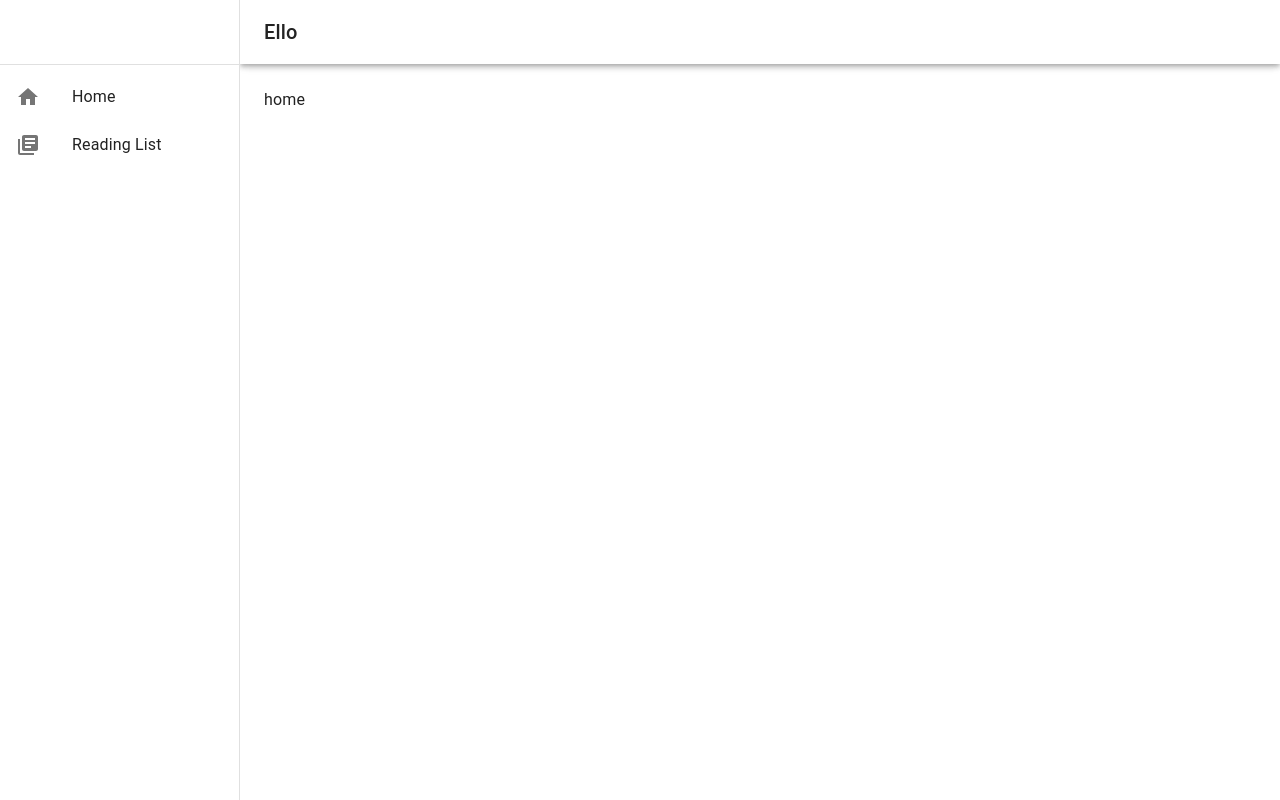
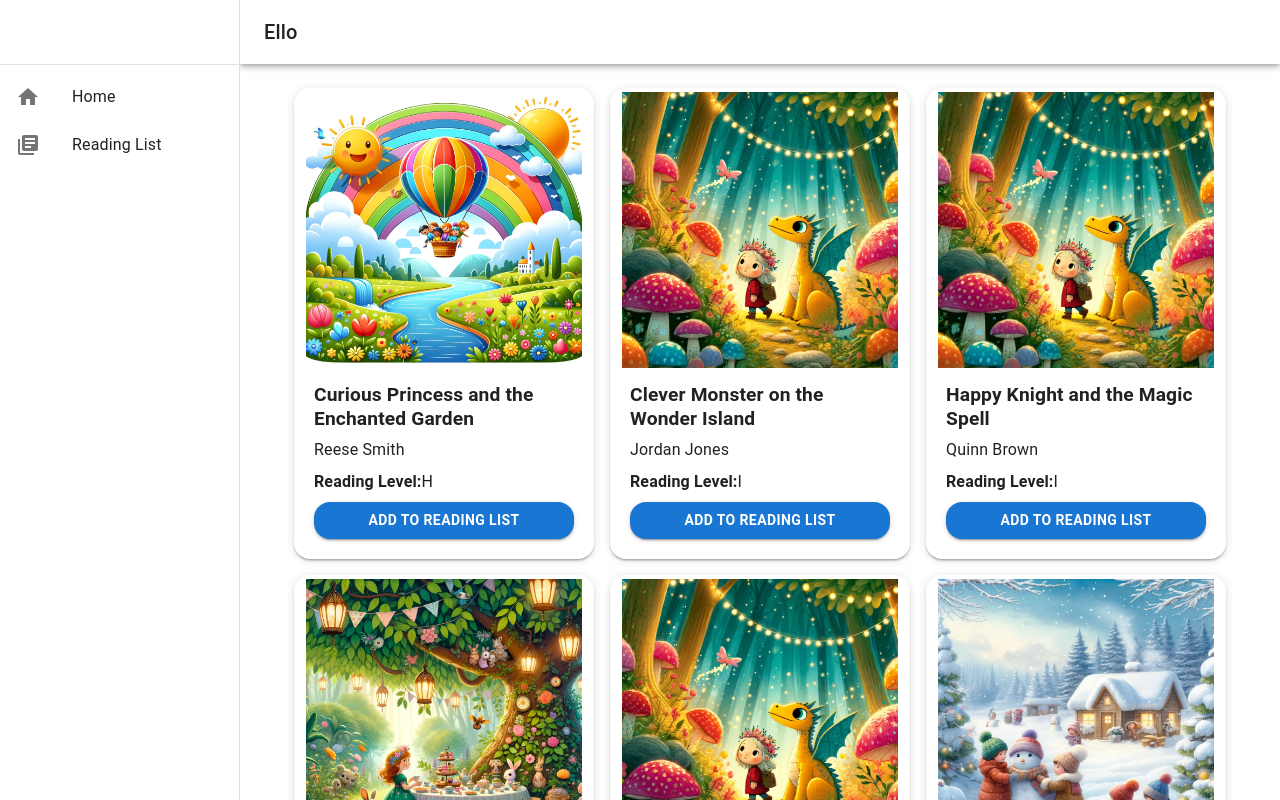
Before and after one commit to lloydagola/fullstack-take-home-test-main, a React app in the folder frontend/: page / in a window 1280 px wide. Shown: the top 800 px of the page. Built offline with nearby package versions, Linux system fonts and the light colour scheme.

Commit message:
rendered books in home page

```diff
--- a/frontend/src/views/Home/Home.tsx
+++ b/frontend/src/views/Home/Home.tsx
@@ -1,5 +1,21 @@
 import React from "react";
+import Grid from "@mui/material/Grid";
+import Book from "components/Book/Book";
+import { TBook } from "utils/types";
+import { booksData } from "_mocks_/books";
 
-export default function Home(): JSX.Element {
-  return <div>home</div>;
+export default function Books(): JSX.Element {
+  return (
+    <Grid
+      container
+      gap={2}
+      display="grid"
+      justifyContent="center"
+      gridTemplateColumns="repeat(auto-fill, 300px)"
+    >
+      {booksData.map((book: TBook, index: number) => (
+        <Book book={book} />
+      ))}
+    </Grid>
+  );
 }
```
